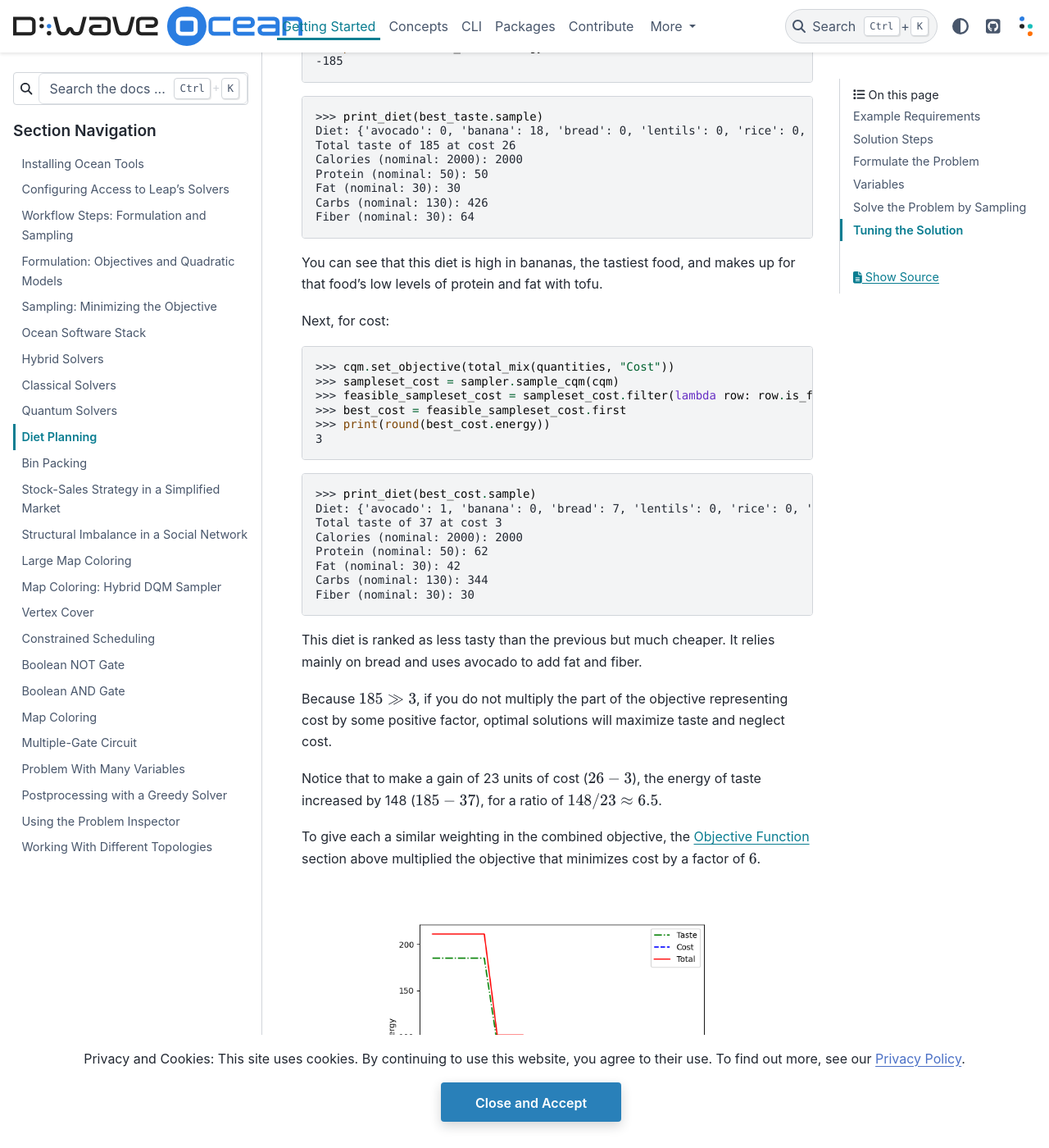
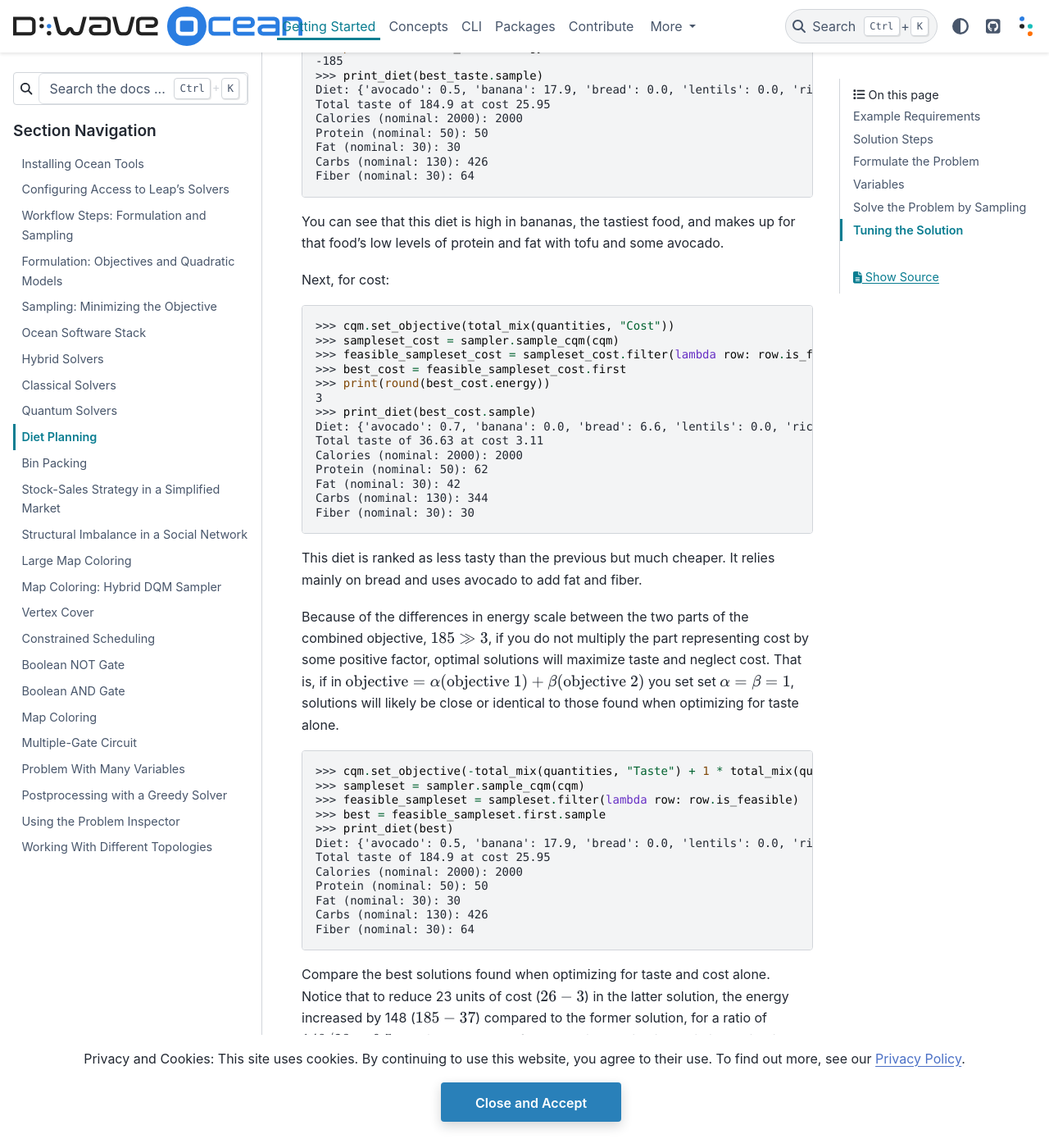
Before and after one commit to dwavesystems/dwave-ocean-sdk, a Sphinx documentation site: the page built from docs/examples/hybrid_cqm_diet.rst, in a window 1280 px wide and 1400 px high, scrolled down 6775 px. Shown: the whole window at 82% size. Built offline with Sphinx 7.4.7 and the PyData theme 0.15.4, drawn with Linux system fonts in a browser that asks for light colours; pages that are not in the unit, such as notebooks, are missing from menus; some of the changed text lies outside the part shown.

Commit message:
Add cqm with real variables: add diverse solution, change rounding

```diff
--- a/docs/examples/hybrid_cqm_diet.rst
+++ b/docs/examples/hybrid_cqm_diet.rst
@@ -10,7 +10,7 @@
 real-valued variables. Other examples include quadratic objectives and constraints,
 which better make use of the strengths of D-Wave's solvers.
 
-The goal of this problem is to optimize the enjoyment of a diet's foods while
+The goal of this problem is to optimize the taste of a diet's foods while
 keeping to the dieter's budget and daily requirements on macro-nutrients.
 
 Example Requirements
@@ -42,10 +42,10 @@
 =====================
 
 The table below shows a selection of foods chosen by a dieter, ranked for
-the dieter's enjoyment on a scale of one to ten, with evaluations (not necessarily
+the dieter's taste on a scale of one to ten, with evaluations (not necessarily
 realistic) of nutrients and costs.
 
-.. list-table:: Nutrients, Cost, and Enjoyment Rankings for Available Foods
+.. list-table:: Nutrients, Cost, and Taste Rankings for Available Foods
    :header-rows: 1
 
    * - **Food**
@@ -201,10 +201,10 @@
 Objective Function
 ------------------
 
-The objective function must maximize enjoyment of the diet's foods while minimizing
+The objective function must maximize taste of the diet's foods while minimizing
 purchase cost.
 
-To maximize enjoyment and minimize cost is to assign values to the variables that
+To maximize taste and minimize cost is to assign values to the variables that
 represent quantities of each food, :math:`q_i`, such that when multiplied by
 coefficients representing the cost, :math:`c_i`, or taste, :math:`t_i`,
 of each food, form the linear terms of the following summations to be optimized:
@@ -215,7 +215,7 @@
 
   \max \sum_i q_i t_i \qquad \text{Maximize taste}
 
-To optimize two different objectives, enjoyment and cost, requires weighing one
+To optimize two different objectives, taste and cost, requires weighing one
 against the other. A simple way to do this, is to set priority weights; for example,
 
 .. math::
@@ -235,10 +235,10 @@
 >>> def total_mix(quantity, category):
 ...   return sum(q * c for q, c in zip(quantity, (foods[food][category] for food in foods.keys())))
 
-Set the objective. Because Ocean solvers minimize objectives, to maximize enjoyment,
+Set the objective. Because Ocean solvers minimize objectives, to maximize taste,
 :code:`Taste` is multiplied by `-1` and minimized.
 
->>> cqm.set_objective(-total_mix(quantities, "Taste") + 7*total_mix(quantities, "Cost"))
+>>> cqm.set_objective(-total_mix(quantities, "Taste") + 6*total_mix(quantities, "Cost"))
 
 Section `Tuning the Solution`_ belows shows how the priority weight was chosen.
 
@@ -303,11 +303,11 @@
 solutions in an intuitive format.
 
 >>> def print_diet(sample):
-...    diet = {food: round(quantity) for food, quantity in sample.items()}
+...    diet = {food: round(quantity, 1) for food, quantity in sample.items()}
 ...    print(f"Diet: {diet}")
 ...    taste_total = sum(foods[food]["Taste"] * amount for food, amount in sample.items())
 ...    cost_total = sum(foods[food]["Cost"] * amount for food, amount in sample.items())
-...    print(f"Total taste of {round(taste_total)} at cost {round(cost_total)}")
+...    print(f"Total taste of {round(taste_total, 2)} at cost {round(cost_total, 2)}")
 ...    for constraint in cqm.iter_constraint_data(sample):
 ...       print(f"{constraint.label} (nominal: {constraint.rhs_energy}): {round(constraint.lhs_energy)}")
 
@@ -316,8 +316,8 @@
 
 >>> best = feasible_sampleset.first.sample
 >>> print_diet(best)
-Diet: {'avocado': 1, 'banana': 7, 'bread': 5, 'lentils': 0, 'rice': 0, 'tofu': 0}
-Total taste of 93 at cost 9
+Diet: {'avocado': 0.5, 'banana': 6.7, 'bread': 4.6, 'lentils': 0.0, 'rice': 0.0, 'tofu': 0.0}
+Total taste of 92.6 at cost 8.93
 Calories (nominal: 2000): 2000
 Protein (nominal: 50): 50
 Fat (nominal: 30): 30
@@ -328,7 +328,7 @@
 ===================
 
 Consider sampling each objective on its own and comparing the energies of the
-best solutions. Start with enjoyment:
+best solutions. Start with taste:
 
 >>> cqm.set_objective(-total_mix(quantities, "Taste"))
 >>> sampleset_taste = sampler.sample_cqm(cqm)
@@ -336,10 +336,9 @@
 >>> best_taste = feasible_sampleset_taste.first
 >>> print(round(best_taste.energy))
 -185
-
 >>> print_diet(best_taste.sample)
-Diet: {'avocado': 0, 'banana': 18, 'bread': 0, 'lentils': 0, 'rice': 0, 'tofu': 2}
-Total taste of 185 at cost 26
+Diet: {'avocado': 0.5, 'banana': 17.9, 'bread': 0.0, 'lentils': 0.0, 'rice': 0.0, 'tofu': 1.8}
+Total taste of 184.9 at cost 25.95
 Calories (nominal: 2000): 2000
 Protein (nominal: 50): 50
 Fat (nominal: 30): 30
@@ -347,7 +346,7 @@
 Fiber (nominal: 30): 64
 
 You can see that this diet is high in bananas, the tastiest food, and makes up
-for that food's low levels of protein and fat with tofu.
+for that food's low levels of protein and fat with tofu and some avocado.
 
 Next, for cost:
 
@@ -357,10 +356,9 @@
 >>> best_cost = feasible_sampleset_cost.first
 >>> print(round(best_cost.energy))
 3
-
 >>> print_diet(best_cost.sample)
-Diet: {'avocado': 1, 'banana': 0, 'bread': 7, 'lentils': 0, 'rice': 0, 'tofu': 0}
-Total taste of 37 at cost 3
+Diet: {'avocado': 0.7, 'banana': 0.0, 'bread': 6.6, 'lentils': 0.0, 'rice': 0.0, 'tofu': 0.0}
+Total taste of 36.63 at cost 3.11
 Calories (nominal: 2000): 2000
 Protein (nominal: 50): 62
 Fat (nominal: 30): 42
@@ -370,16 +368,36 @@
 This diet is ranked as less tasty than the previous but much cheaper. It relies
 mainly on bread and uses avocado to add fat and fiber.
 
-Because :math:`185 \gg 3`, if you do not multiply the part of the objective
+Because of the differences in energy scale between the two parts of the
+combined objective, :math:`185 \gg 3`, if you do not multiply the part
 representing cost by some positive factor, optimal solutions will maximize taste
-and neglect cost.
+and neglect cost. That is, if in
+:math:`\text{objective} = \alpha \text{(objective 1)} + \beta \text{(objective 2)}`
+you set set :math:`\alpha = \beta = 1`, solutions will likely be close or identical
+to those found when optimizing for taste alone.
 
-Notice that to make a gain of 23 units of cost (:math:`26 - 3`), the energy of
-taste increased by 148 (:math:`185 - 37`), for a ratio of :math:`148/23 \approx 6.5`.
+>>> cqm.set_objective(-total_mix(quantities, "Taste") + 1 * total_mix(quantities, "Cost"))
+>>> sampleset = sampler.sample_cqm(cqm)
+>>> feasible_sampleset = sampleset.filter(lambda row: row.is_feasible)
+>>> best = feasible_sampleset.first.sample
+>>> print_diet(best)
+Diet: {'avocado': 0.5, 'banana': 17.9, 'bread': 0.0, 'lentils': 0.0, 'rice': 0.0, 'tofu': 1.8}
+Total taste of 184.9 at cost 25.95
+Calories (nominal: 2000): 2000
+Protein (nominal: 50): 50
+Fat (nominal: 30): 30
+Carbs (nominal: 130): 426
+Fiber (nominal: 30): 64
 
-To give each a similar weighting in the combined objective, the
-`Objective Function`_ section above multiplied the objective that minimizes
-cost by a factor of :math:`6`.
+Compare the best solutions found when optimizing for taste and cost alone. Notice
+that to reduce 23 units of cost (:math:`26 - 3`) in the latter solution, the
+energy increased by 148 (:math:`185 - 37`) compared to the former solution, for
+a ratio of :math:`148/23 \approx 6.5`. To give each part of the combined objective
+a similar weighting, the `Objective Function`_ section above multiplied the
+part of the objective that minimizes cost by a factor of :math:`6`.
+
+The graphic below shows the solution energies of the combined objective and both
+of its parts for :math:`\alpha = 1, \beta = \{1, 2, 3, ... 19, 20\}`.
 
 .. figure:: ../_images/diet_solutions_energy.png
    :name: DietSolutionsEnergy
@@ -388,3 +406,30 @@
    :scale: 70 %
 
    Energy of the objective for various multipliers of the cost.
+
+For low (:math:`1-5`) ratios of :math:`\frac{\beta}{\alpha}` solutions are optimized
+for taste alone; for high ratios (:math:`> 15`) solutions are optimized for cost.
+The relationship between this ratio and the weightings of the two parts of the
+combined optimization is no-linear, so while you can use such reasoning as was
+done above to find a starting point for "good" relative weightings, typically
+you need to experiment.
+
+Notice that in all the previous solutions, the resulting diet relied on only two
+or three foods. If the dieter wants a more diverse diet, you can enforce that by
+setting appropriate bound on the variables (or, equivalently, adding constraints
+on minimum quantities of each food).
+
+>>> cqm.set_objective(-total_mix(quantities, "Taste") + 6*total_mix(quantities, "Cost"))
+>>> for variable in cqm.variables:
+...    cqm.set_lower_bound(variable, 1)
+>>> sampleset_diverse = sampler.sample_cqm(cqm)
+>>> feasible_sampleset_diverse = sampleset_diverse.filter(lambda row: row.is_feasible)
+>>> best_diverse = feasible_sampleset_diverse.first.sample
+>>> print_diet(best_diverse)
+Diet: {'avocado': 1.0, 'banana': 11.6, 'bread': 1.0, 'lentils': 1.0, 'rice': 1.0, 'tofu': 1.0}
+Total taste of 137.56 at cost 21.61
+Calories (nominal: 2000): 2000
+Protein (nominal: 50): 54
+Fat (nominal: 30): 43
+Carbs (nominal: 130): 386
+Fiber (nominal: 30): 60
```
